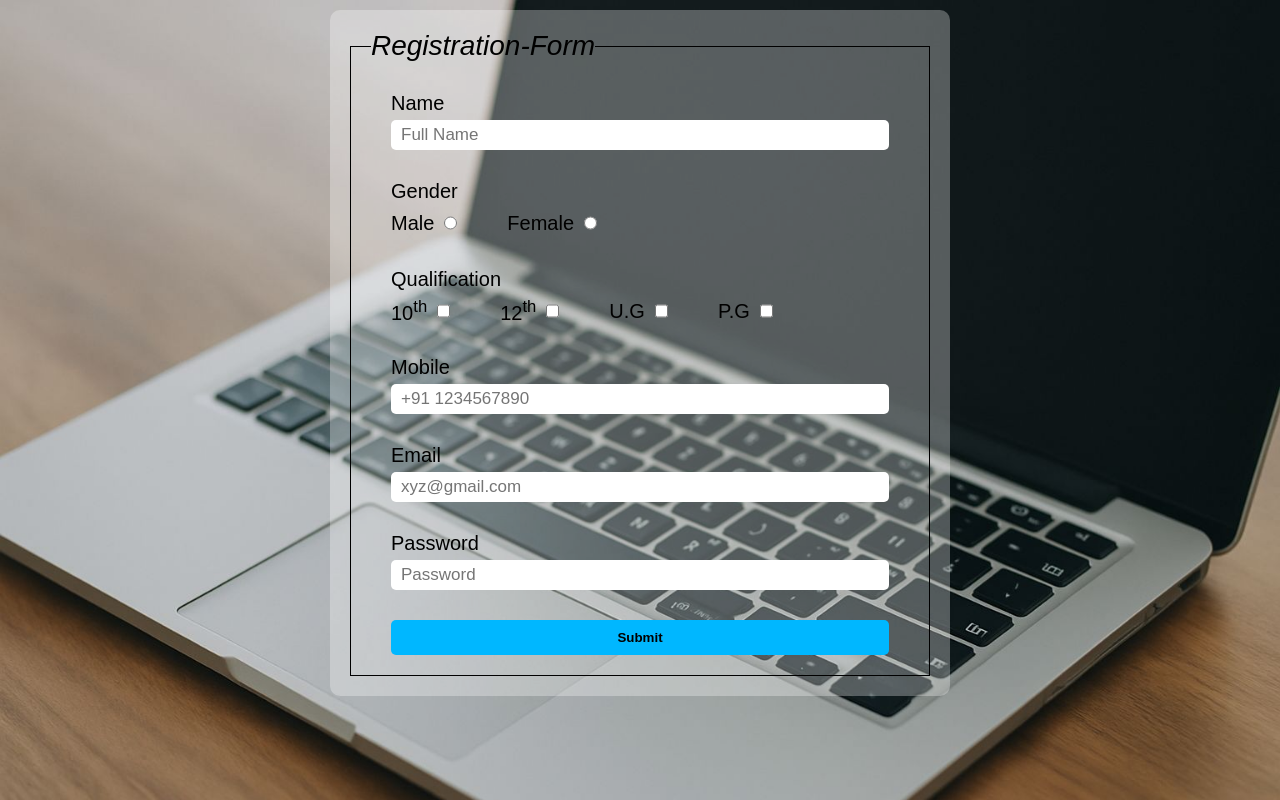
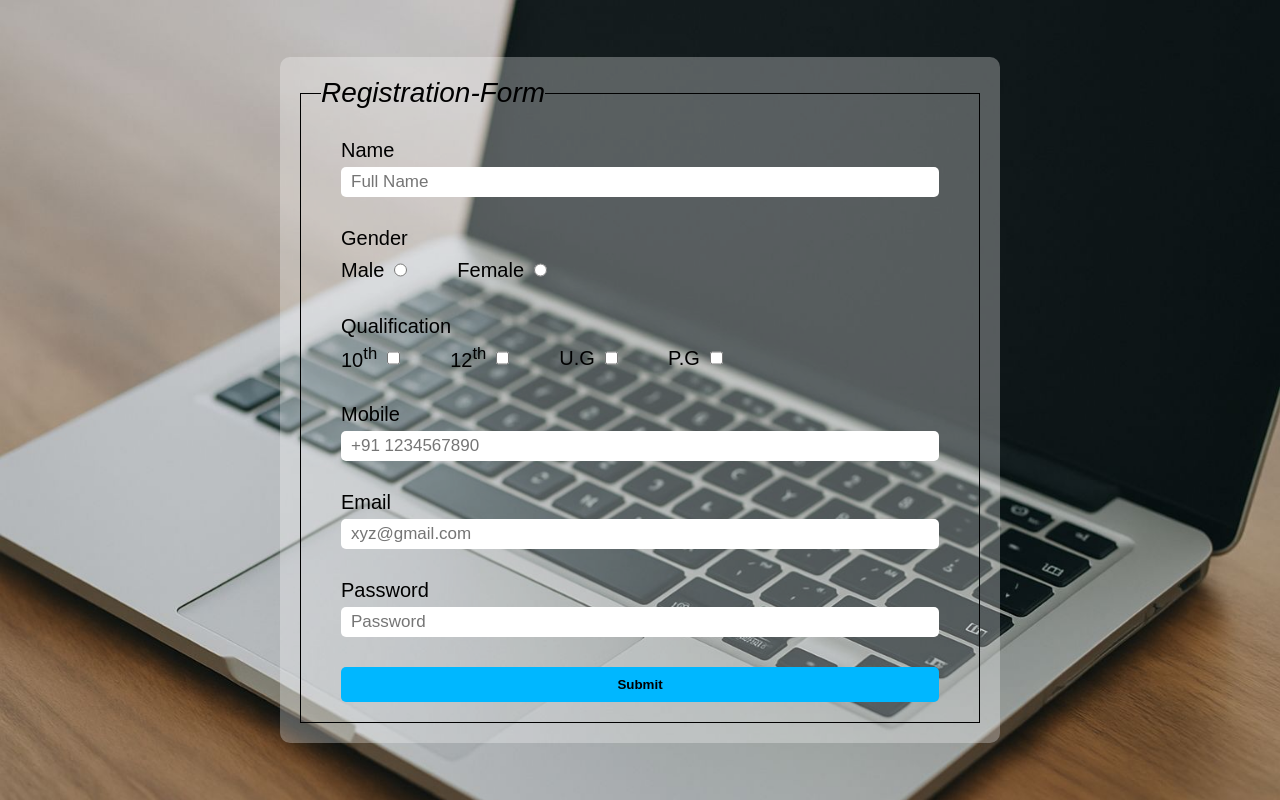
Before and after one commit to mukuljaiswal10/Registration-Form, a plain HTML site: page index.html in a window 1280 px wide. Drawn offline with Linux system fonts and the light colour scheme.

Commit message:
final-result

```diff
--- a/index.html
+++ b/index.html
@@ -5,7 +5,8 @@
     <Link href="style.css" rel="stylesheet"/>
 </head>
 <body>
-    <div class="main-div">
+    <div class="outer-main-div">
+        <div class="main-div">
         <form>
             <fieldset>
                 <legend>Registration-Form</legend>
@@ -64,6 +65,7 @@
                 </div>
             </fieldset>
         </form>
+        </div>
     </div>
 </body>
 </html>
--- a/style.css
+++ b/style.css
@@ -13,19 +13,22 @@ body
     background-size:cover;
     height: 100vh;
     width: 100%;
+}
+.outer-main-div
+{
+    background-color:transparent;
+    width: 100%;
+    height: 100%;
     display: flex;
-    justify-content: center;
+    justify-content:center;
     align-items: center;
 }
 .main-div
 {
-    width:620px;
-    margin: auto;
-    margin-top:00px;
+    width:720px;
     background-color: rgba(255, 255, 255, 0.294);
     border-radius: 10px;
     padding: 20px;
-    margin-top:10px;
 }
 .main-div form
 {
```
